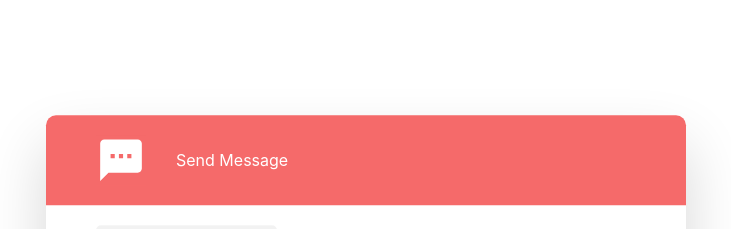
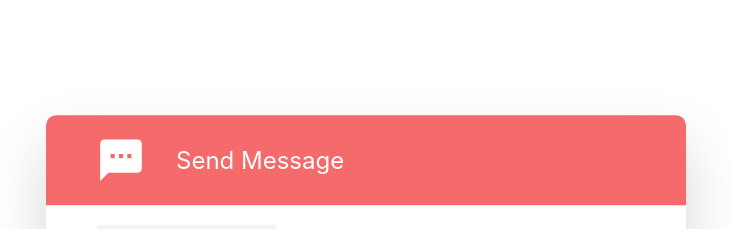
Before and after one commit to barrytickle/React-livechat-front-end, a React (Create React App) app: page / in a window 1280 px wide. Shown: the top 229 px of the page, without its empty margins (274-1005 px from the left). Built offline with nearby package versions, Linux system fonts and the light colour scheme.

Commit message:
FontSize
Updated the font size of "Send Message" in the header.

```diff
--- a/src/SendMessageSimple/SendMessageSimple.js
+++ b/src/SendMessageSimple/SendMessageSimple.js
@@ -150,7 +150,7 @@ export default class SendMessageSimple extends React.Component {
         return(
             <div className="PaperHeader" style={Object.assign(styles.container.default.paperHeader, bg, styles.default.flex, styles.default.flexAlign.center)}>
                 {media.icon}
-                <span style={{color:"white"}}>Send Message</span>
+                <span style={{color:"white", fontSize:"24px"}}>Send Message</span>
             </div>
         );
     }
@@ -158,7 +158,6 @@ export default class SendMessageSimple extends React.Component {
     render(){
 
         const media = this.state();
-        // const icon = this.components[media.icon];
         return (
 
             <Paper style={Object.assign(styles.container.default)}>
```
